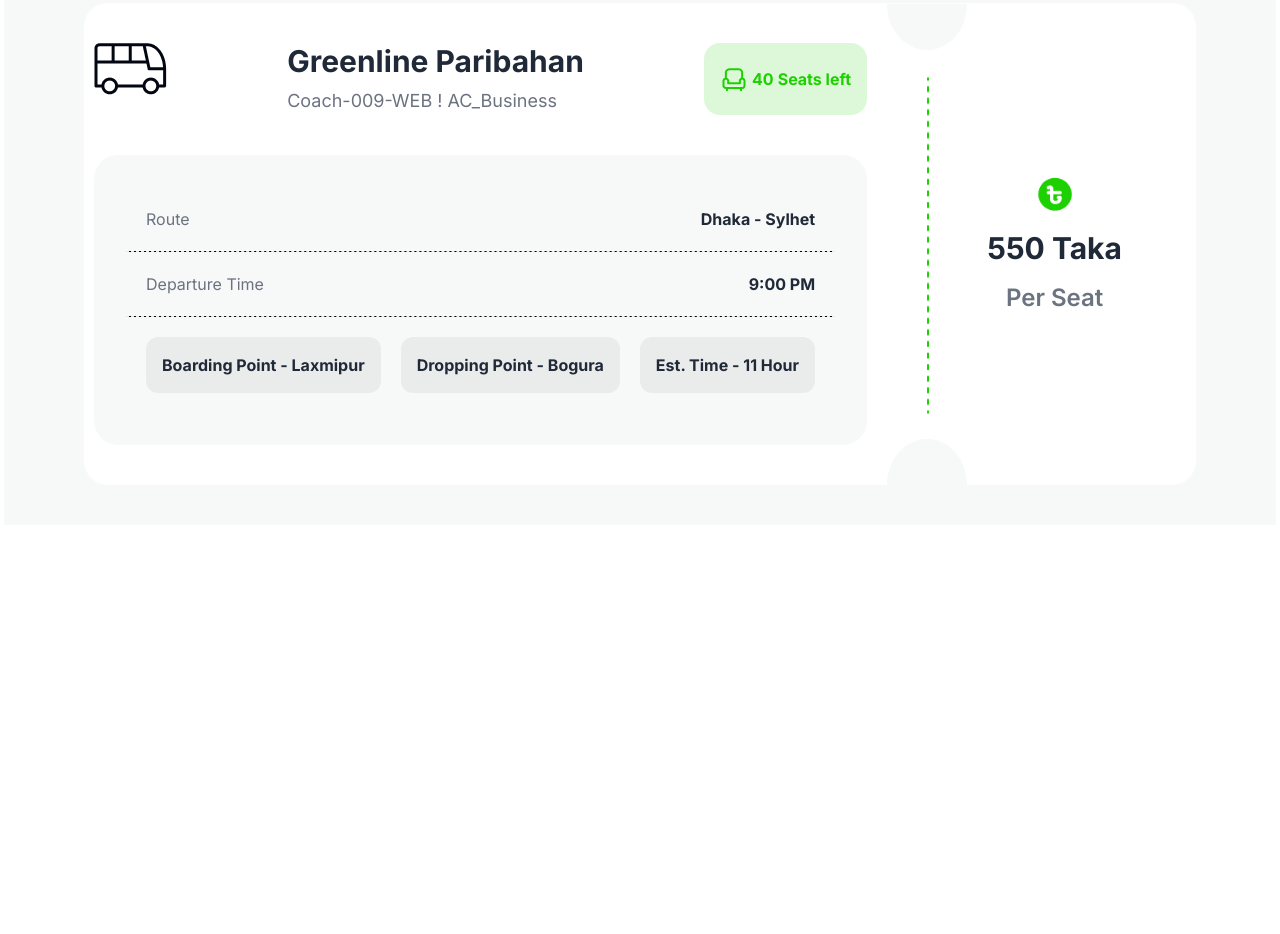
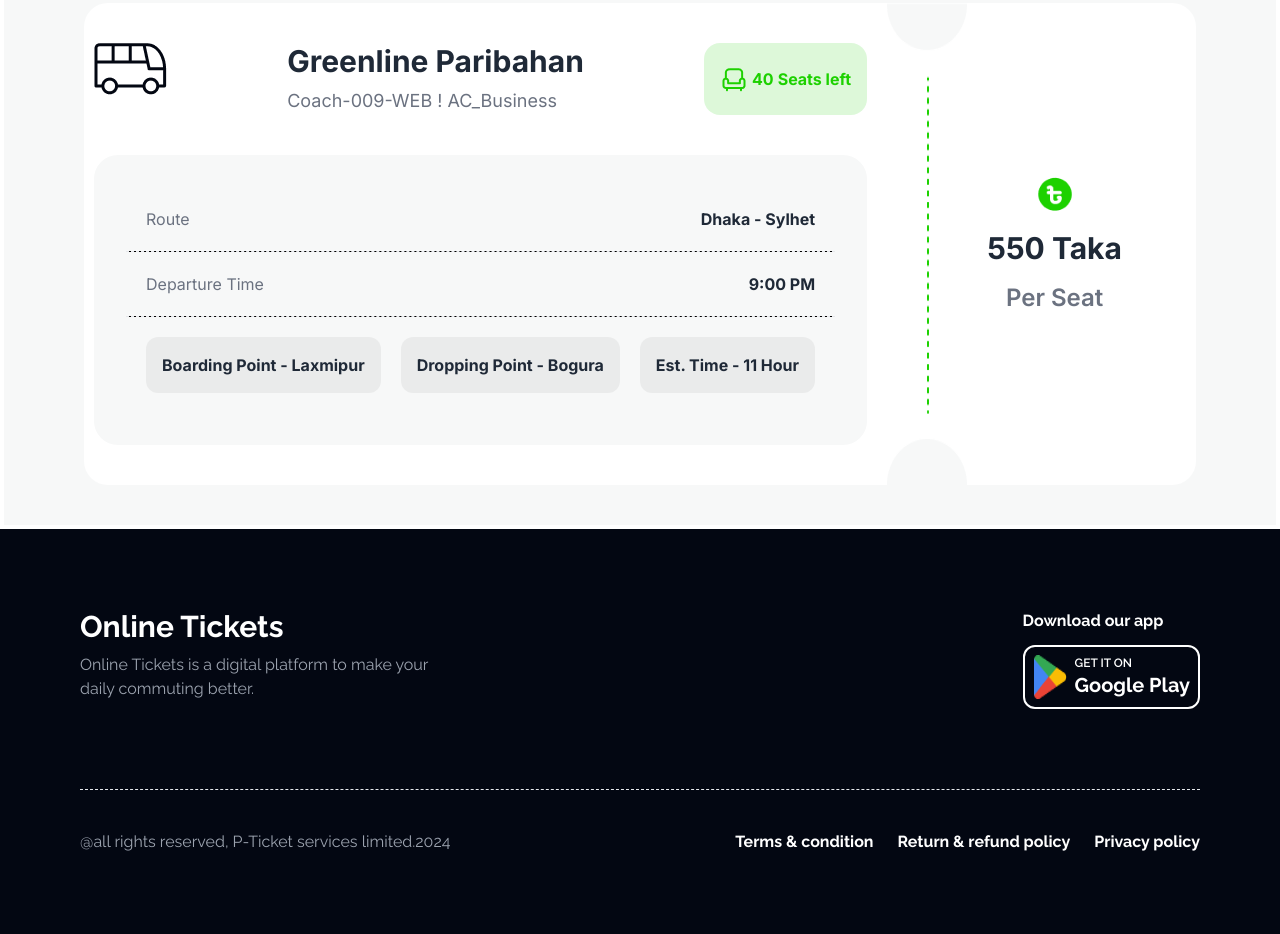
Before and after one commit to tausifislamsheik/Online-Tickets, a plain HTML site: page index.html in a window 1280 px wide. Shown: the part 1861-2795 px from the top of the page. Before the commit the page ends 2390 px from the top, so only its background shows below. Drawn offline with nearby package versions, Linux system fonts and the light colour scheme.

Commit message:
footer section added

```diff
--- a/index.html
+++ b/index.html
@@ -157,8 +157,40 @@
         </div>
 
        </section>
+       <!-- passenger seat section -->
+        <section>
+
+        </section>
     </main>
-    <footer></footer>
+
+    <footer class="bg-[#030712]">
+        <div class="text-white flex justify-between p-20">
+          <div>
+            <h1 class="text-3xl font-bold mb-2">Online Tickets</h1>
+            <p class="text-gray-400">Online Tickets is a digital platform to make your <br> daily commuting better.</p>
+          </div>
+          <div>
+            <p class="font-bold mb-3">Download our app</p>
+            <div class="flex gap-2 border-solid border-2 border-white p-2 rounded-xl">
+              <img src="images/playstore.png" alt="">
+              <div class="">
+                <h5 class="text-xs font-semibold">GET IT ON</h5>
+                <h3 class="text-xl font-bold">Google Play</h3>
+              </div>
+            </div>
+          </div>
+        </div>
+        <hr class="border-dashed text-white mx-20">
+        <div class="flex justify-between pt-10 pb-20 mx-20">
+          <p class="text-gray-400">@all rights reserved, P-Ticket services limited.2024</p>
+           <div class="flex text-white gap-6 font-bold">
+            <p>Terms & condition</p>
+            <p>Return & refund policy</p>
+            <p>Privacy policy</p>
+           </div>
+        </div>
+
+    </footer>
 
 </body>
 </html>
```
